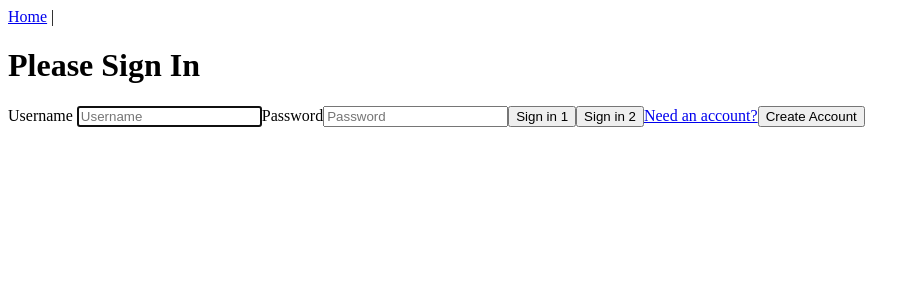
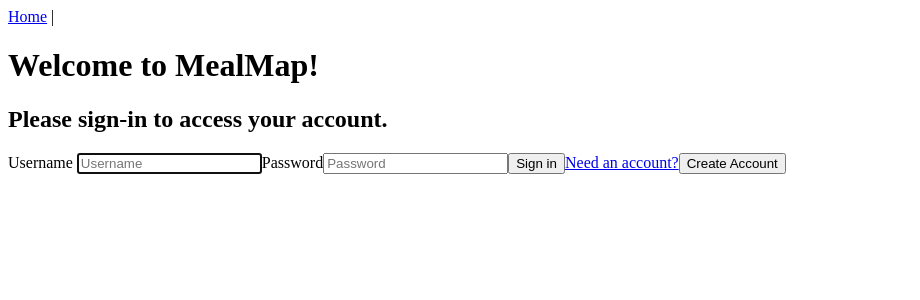
Before and after one commit to JustinBollinger/TE-FinalCapstone-Mealmap, a Vue app in the folder final-capstone/vue/: page /login in a window 1280 px wide. Shown: the top 300 px of the page, without its empty margins (0-920 px from the left). Built offline with nearby package versions, Linux system fonts and the light colour scheme.

Commit message:
Login & register functionality working - revised login greeting

```diff
--- a/final-capstone/vue/src/views/Home.vue
+++ b/final-capstone/vue/src/views/Home.vue
@@ -3,6 +3,7 @@
     <h1>Home</h1>
     <p>You must be authenticated to see this</p>
     <h2>Welcome to Your Meal Planner</h2>
+
   </div>
 </template>
 
--- a/final-capstone/vue/src/views/Login.vue
+++ b/final-capstone/vue/src/views/Login.vue
@@ -1,7 +1,8 @@
 <template>
   <div id="login" class="text-center">
     <form class="form-signin" @submit.prevent="login">
-      <h1 class="h3 mb-3 font-weight-normal">Please Sign In</h1>
+      <h1 class="h3 mb-3 font-weight-normal">Welcome to MealMap!</h1>
+      <h2>Please sign-in to access your account.</h2>
       <div
         class="alert alert-danger"
         role="alert"
@@ -31,14 +32,10 @@
         v-model="user.password"
         required
       />
-      <router-link v-bind:to="{name: 'home'}" tag="button" class="btn btn-lg btn-primary btn-block">Sign in 1</router-link>
-        <button class="btn btn-lg btn-primary btn-block" v-on:click="login(user.id)">Sign in 2</button>
+      <button class="btn btn-lg btn-primary btn-block" v-on:click="login(user.id)">Sign in</button>
 
       <router-link v-bind:to="{ name: 'register' }">Need an account?</router-link>
         <button class="btn btn-lg btn-primary btn-block" type="submit">Create Account</button>
-
-      <!-- <router-link :to="{name: 'EditMessage', params: {topicId: $store.state.activeTopic.id, messageId: message.id} }" tag="button" class="btnEditMessage">Edit</router-link>
-      <button class="btnDeleteMessage" v-on:click="deleteMessage(message.id)">Delete</button> -->
 
     </form>
   </div>
```
